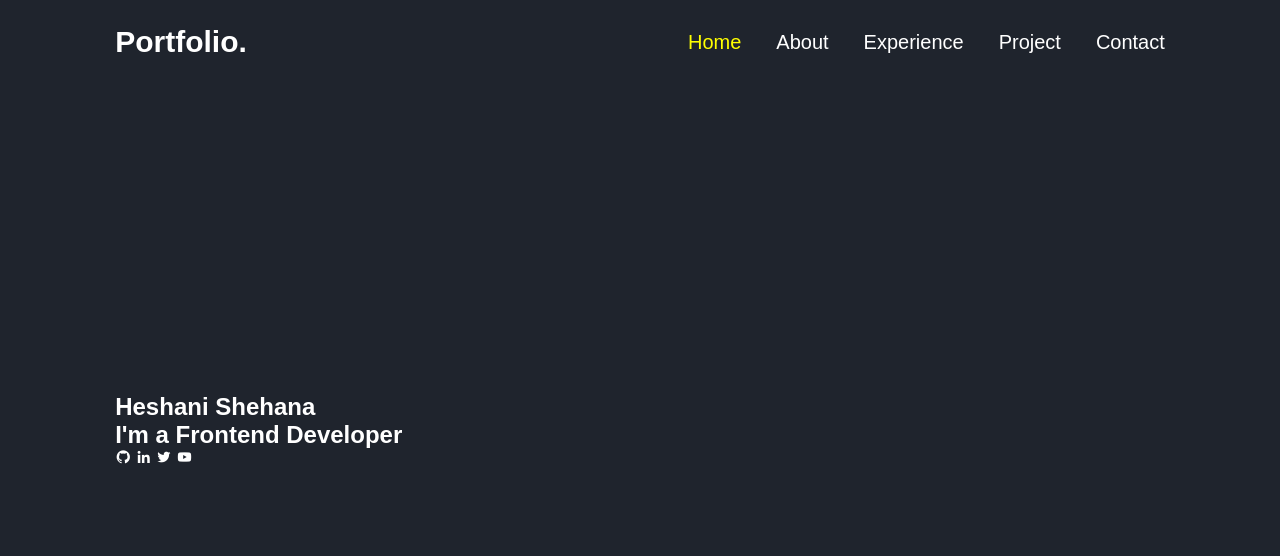
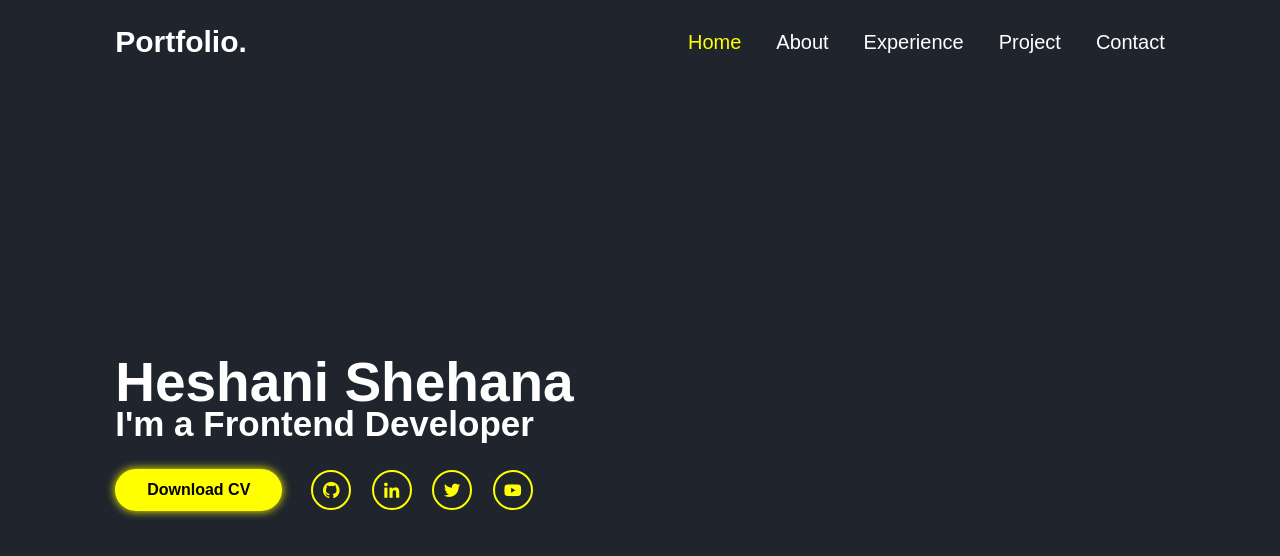
Before and after one commit to Heshani833/Personal-Portfolio-Website, a plain HTML site: page index.html in a window 1280 px wide. Drawn offline with nearby package versions, Linux system fonts and the light colour scheme.

Commit message:
Create buttons and icons

```diff
--- a/index.html
+++ b/index.html
@@ -27,6 +27,7 @@
         <h2>I'm a Frontend Developer</h2>
         <p></p>
         <div class="btn-sci">
+          <a href="#" class="btn">Download CV</a>
           <div class="sci">
             <a href="#"><i class="bx bxl-github"></i></a>
             <a href="#"><i class="bx bxl-linkedin"></i></a>
--- a/style.css
+++ b/style.css
@@ -57,3 +57,62 @@ a {
   padding: 60px 9% 0;
   color: white;
 }
+
+.home-info h1 {
+  font-size: 55px;
+}
+
+.home-info h2 {
+  font-size: 35px;
+  margin-top: -10px;
+}
+
+.home-info p {
+  font-size: 18px;
+  margin: 10px 0 25px;
+}
+
+.home-info .btn-sci {
+  display: flex;
+  align-items: center;
+}
+
+.btn {
+  display: inline-block;
+  padding: 10px 30px;
+  background: yellow;
+  border: 2px solid yellow;
+  border-radius: 40px;
+  box-shadow: 0 0 10px yellow;
+  font-size: 16px;
+  color: black;
+  font-weight: 600;
+  transition: 0.5s;
+}
+
+.btn:hover {
+  background: transparent;
+  color: yellow;
+  box-shadow: none;
+}
+
+.home-info .btn-sci .sci {
+  margin-left: 21px;
+}
+
+.home-info .btn-sci .sci a {
+  display: inline-flex;
+  padding: 8px;
+  border: 2px solid yellow;
+  border-radius: 50%;
+  font-size: 20px;
+  color: yellow;
+  margin: 0 8px;
+  transition: 0.5s;
+}
+
+.home-info .btn-sci .sci a:hover {
+  background: yellow;
+  color: #1f242d;
+  box-shadow: 0 0 10px yellow;
+}
```
